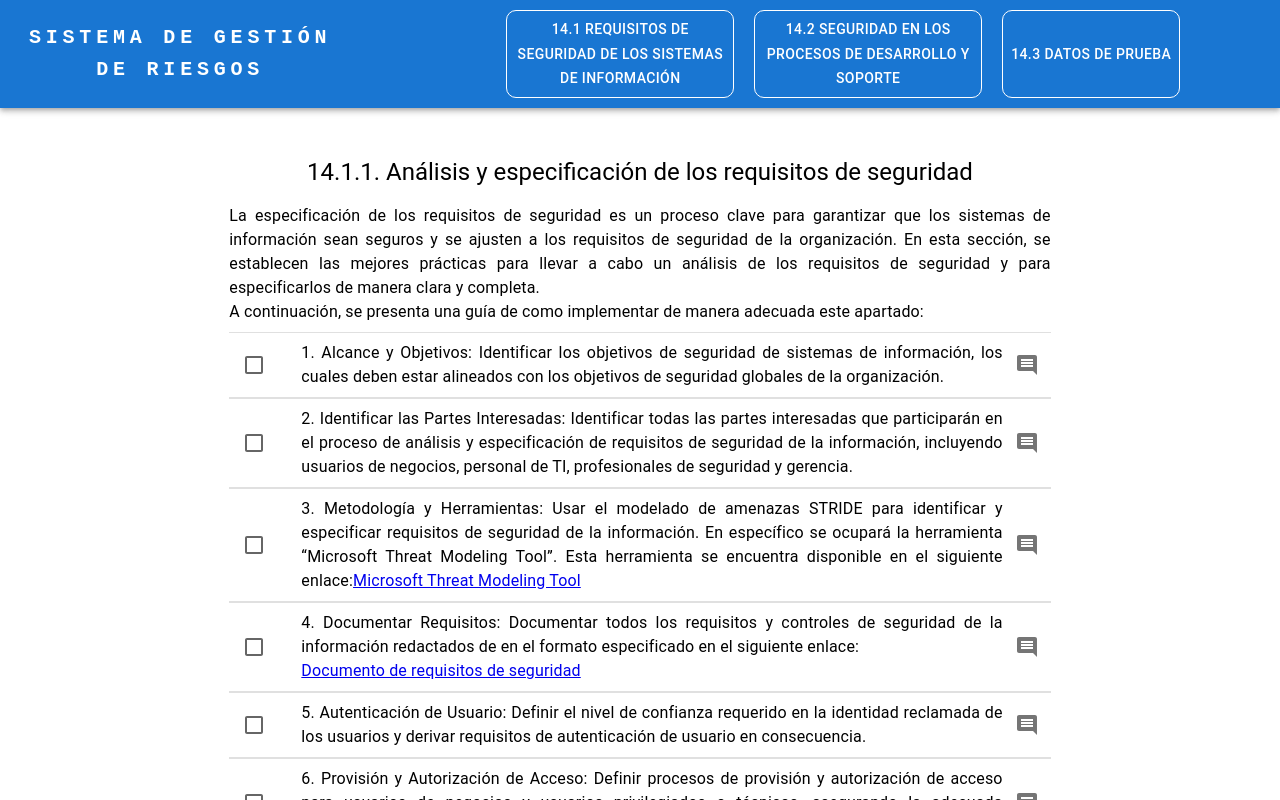
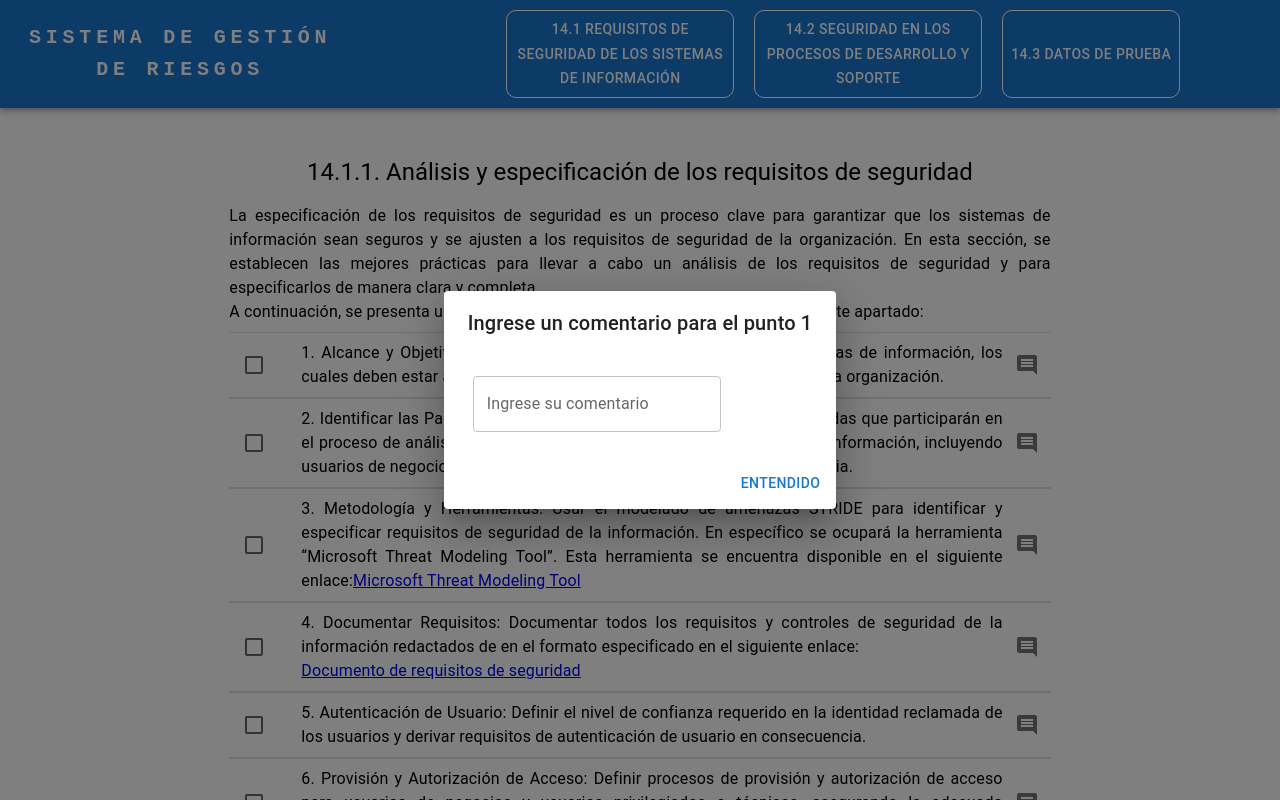
Before and after one commit to CesarSant2000/risk-management-system, a Next.js app: page /home/14.1/14.1.1 in a window 1280 px wide. Both pictures are taken after a click on the button 1026 px from the left and 364 px from the top of the page. Shown: the top 800 px of the page. Built offline with nearby package versions, Linux system fonts and the light colour scheme.

Commit message:
Update ListComponent.tsx

```diff
--- a/app/home/ListComponent.tsx
+++ b/app/home/ListComponent.tsx
@@ -1,5 +1,15 @@
 'use client';
-import {Divider, Grid, Typography} from "@mui/material";
+import {
+    Button,
+    Dialog,
+    DialogActions,
+    DialogContent,
+    DialogTitle,
+    Divider,
+    Grid,
+    TextField,
+    Typography
+} from "@mui/material";
 import {useState} from "react";
 import List from "@mui/material/List";
 import ListItem from "@mui/material/ListItem";
@@ -10,9 +20,18 @@ import ListItemIcon from "@mui/material/ListItemIcon";
 import Checkbox from "@mui/material/Checkbox";
 import ListItemText from "@mui/material/ListItemText";
 
-export default function ListComponent(props: {title: JSX.Element, intro: JSX.Element, array: JSX.Element[]}) {
+export interface CommentaryInterface {
+    commentary: string;
+    index: number;
+}
+
+export default function ListComponent(props: { title: JSX.Element, intro: JSX.Element, array: JSX.Element[] }) {
     const [checked, setChecked] = useState([0]);
     const {title, intro, array} = props;
+    const [openDialog, setOpenDialog] = useState(false);
+    const [dialogTitle, setDialogTitle] = useState('');
+    const [commentaryHistory, setCommentaryHistory] = useState([] as CommentaryInterface[]);
+    const [currentOptionIndex, setCurrentOptionIndex] = useState(0);
     const handleToggle = (value: number) => () => {
         const currentIndex = checked.indexOf(value);
         const newChecked = [...checked];
@@ -26,31 +45,69 @@ export default function ListComponent(props: {title: JSX.Element, intro: JSX.Ele
         setChecked(newChecked);
     };
 
+    function handleDialogClose() {
+        //get input value from id commentary_text
+        const commentary = {
+            commentary: document.getElementById('commentary_text')?.value,
+            index: currentOptionIndex
+        }
+        if (commentary.commentary) {
+            setCommentaryHistory([...commentaryHistory, commentary]);
+        }
+        setOpenDialog(false);
+    }
+
+    function handleCommentary(index: number) {
+        console.log("Comentario");
+        setDialogTitle(`Ingrese un comentario para el punto ${index}`);
+        setOpenDialog(true);
+        setCurrentOptionIndex(index);
+
+    }
+
+    function generateCurrentCommentaryHistory() {
+        const returnList: JSX.Element[] = [];
+        let tempIndex = 1;
+        commentaryHistory.forEach((commentary) => {
+                if (commentary.index === currentOptionIndex) {
+                    returnList.push(
+                        <Typography variant="body2" color="text.secondary">
+                            {tempIndex}.- {commentary.commentary}
+                        </Typography>
+                    );
+                    tempIndex++;
+                }
+            }
+        );
+        return returnList;
+    }
+
     return (
         <>
             {title}
             {intro}
             <List sx={{width: '100%', bgcolor: 'background.paper'}}>
                 {array.map((text, index) => {
-                    const labelId = `checkbox-list-label-${index+1}`;
+                    const labelId = `checkbox-list-label-${index + 1}`;
 
                     return (
                         <>
                             <Divider/>
                             <ListItem
-                                key={index+1}
+                                key={index + 1}
                                 secondaryAction={
-                                    <IconButton edge="end" aria-label="comments">
+                                    <IconButton edge="end" aria-label="comments"
+                                                onClick={() => handleCommentary(index + 1)}>
                                         <CommentIcon/>
                                     </IconButton>
                                 }
                                 disablePadding
                             >
-                                <ListItemButton role={undefined} onClick={handleToggle(index+1)} dense>
+                                <ListItemButton role={undefined} onClick={handleToggle(index + 1)} dense>
                                     <ListItemIcon>
                                         <Checkbox
                                             edge="start"
-                                            checked={checked.indexOf(index+1) !== -1}
+                                            checked={checked.indexOf(index + 1) !== -1}
                                             tabIndex={-1}
                                             disableRipple
                                             inputProps={{'aria-labelledby': labelId}}
@@ -65,6 +122,29 @@ export default function ListComponent(props: {title: JSX.Element, intro: JSX.Ele
                     );
                 })}
             </List>
+            <Dialog
+                open={openDialog}
+                onClose={handleDialogClose}
+                aria-labelledby="alert-dialog-title"
+                aria-describedby="alert-dialog-description"
+            >
+                <DialogTitle id="alert-dialog-title">
+                    {dialogTitle}
+                </DialogTitle>
+                <DialogContent>
+                    <List>
+                        {generateCurrentCommentaryHistory()}
+                    </List>
+                    <Grid padding={"5px"}>
+                        <TextField id="commentary_text" label="Ingrese su comentario" variant="outlined"/>
+                    </Grid>
+                </DialogContent>
+                <DialogActions>
+                    <Button onClick={() => handleDialogClose()} autoFocus>
+                        Entendido
+                    </Button>
+                </DialogActions>
+            </Dialog>
         </>
     )
 }
```
